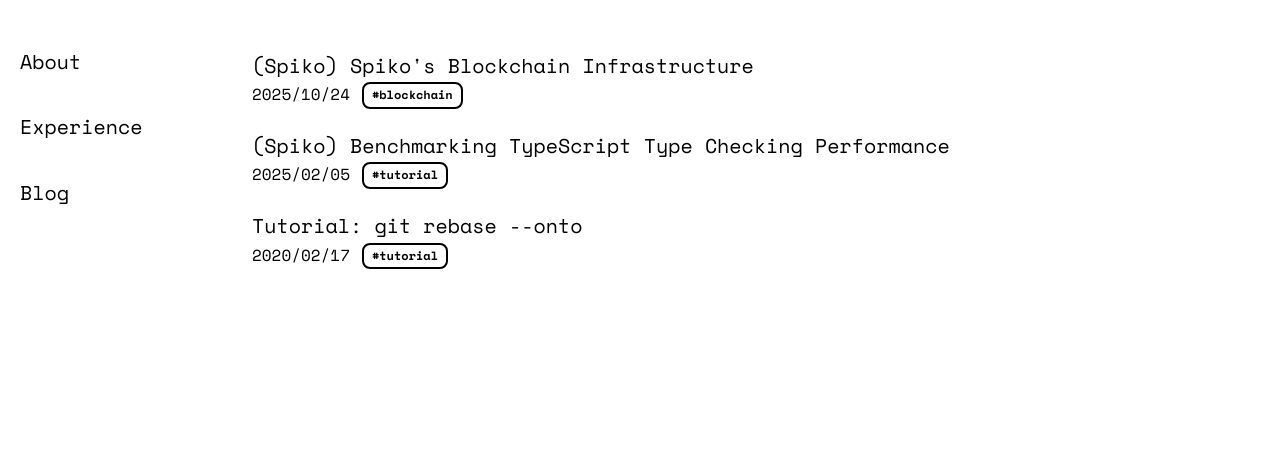
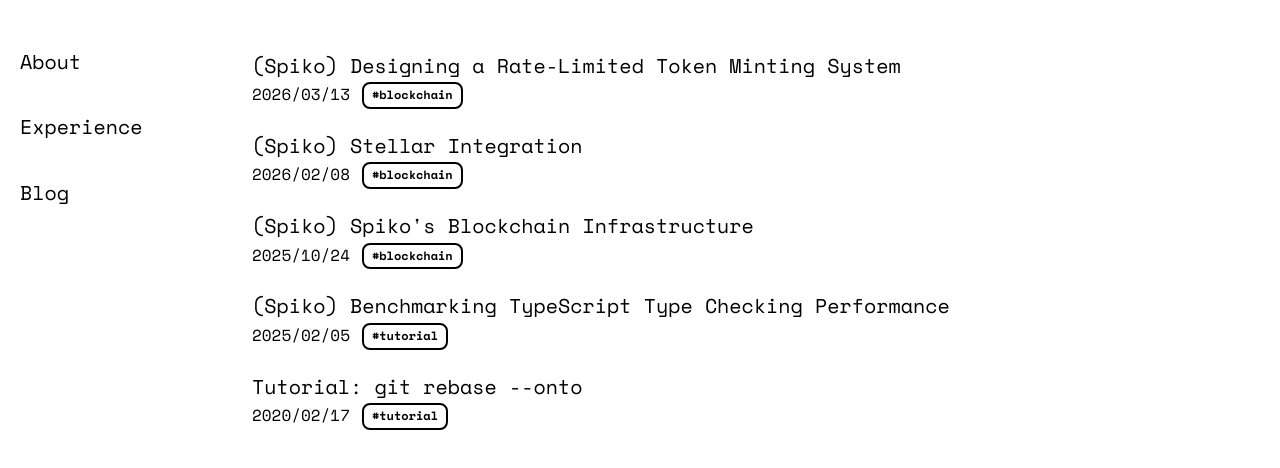
Before and after one commit to fondation451/nicolasassouad.com, a plain HTML site: page web/blog/index.html in a window 1280 px wide. Shown: the part 108-576 px from the top of the page. Drawn offline with nearby package versions, Linux system fonts and the light colour scheme.

Commit message:
add link to spiko

```diff
--- a/web/blog/index.html
+++ b/web/blog/index.html
@@ -91,6 +91,24 @@
           </nav>
           <!-- <<<< SiteMap -->
           <div class="component-main-container">
+    <a href=https://tech.spiko.io/posts/minter style="display: flex; gap: 12px; flex-direction: column;">
+      <div style="display: flex; flex-direction: column;">
+        <div class="component-text-l">(Spiko) Designing a Rate-Limited Token Minting System</div>
+        <div style="display: flex; gap: 12px;">
+          <div class="component-text-m">2026/03/13</div>
+          <div class="component-tag">#blockchain</div>
+        </div>
+      </div>
+    </a>
+    <a href=https://tech.spiko.io/posts/stellar-integration style="display: flex; gap: 12px; flex-direction: column;">
+      <div style="display: flex; flex-direction: column;">
+        <div class="component-text-l">(Spiko) Stellar Integration</div>
+        <div style="display: flex; gap: 12px;">
+          <div class="component-text-m">2026/02/08</div>
+          <div class="component-tag">#blockchain</div>
+        </div>
+      </div>
+    </a>
     <a href=https://tech.spiko.io/posts/spiko-blockchain-infrastructure style="display: flex; gap: 12px; flex-direction: column;">
       <div style="display: flex; flex-direction: column;">
         <div class="component-text-l">(Spiko) Spiko's Blockchain Infrastructure</div>
```
